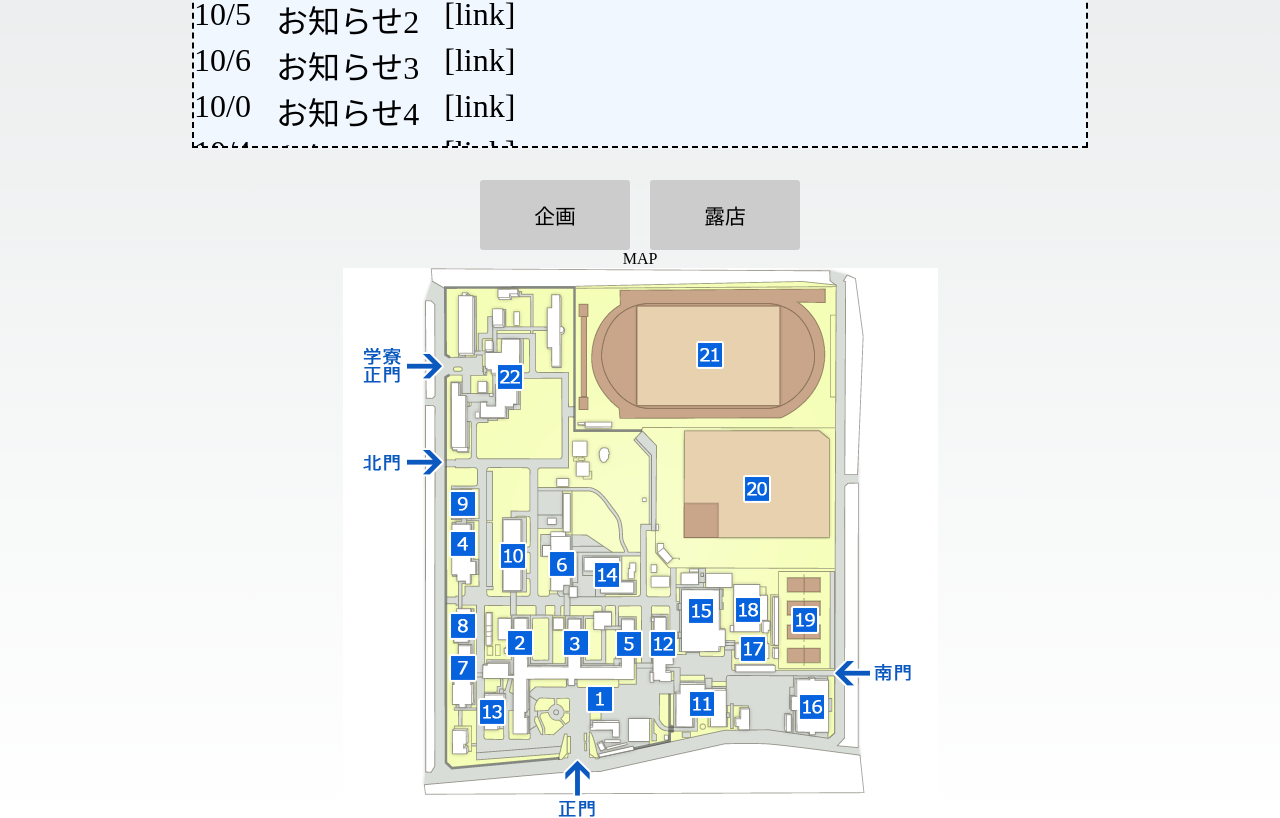
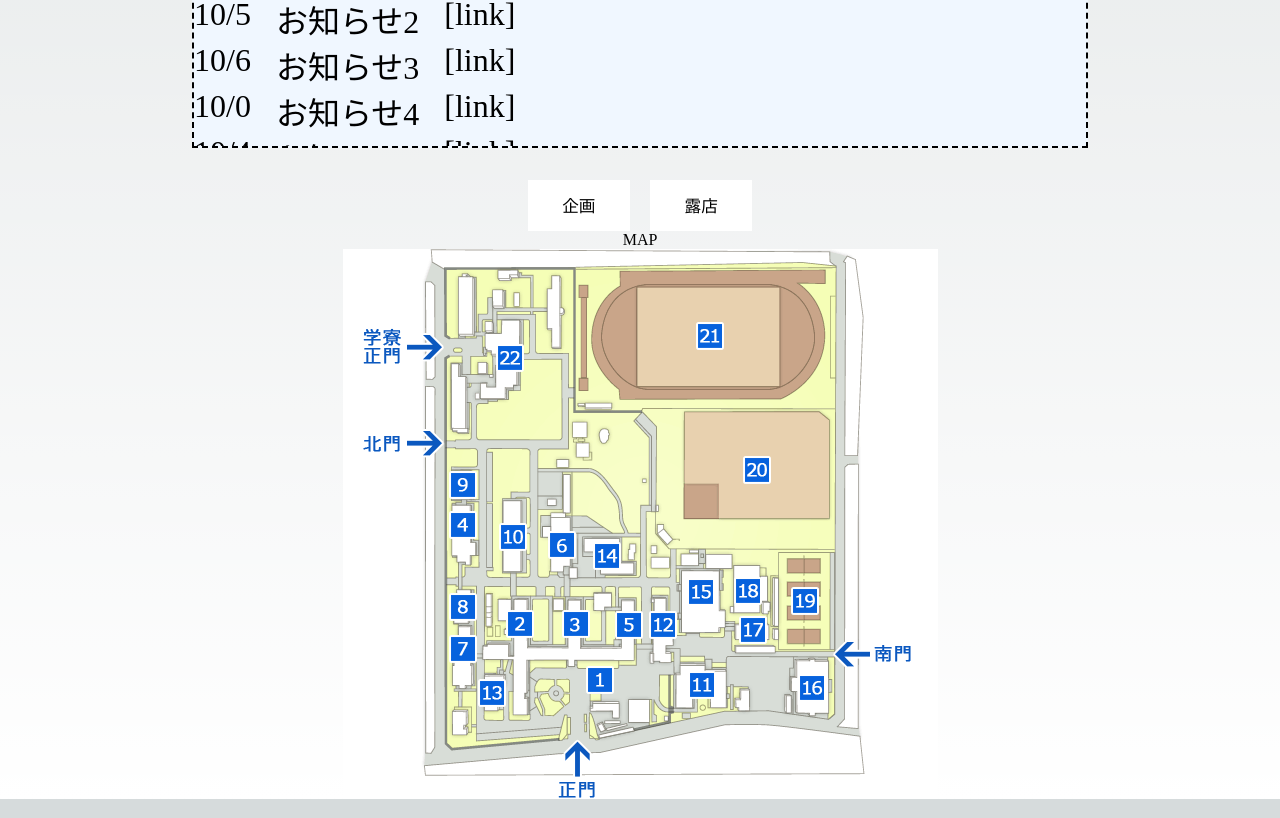
Before and after one commit to nitfc-festival-system-team/2023hp, a Next.js app: page / in a window 1280 px wide. Shown: the part 950-1768 px from the top of the page. Built offline with nearby package versions, Linux system fonts and the light colour scheme; a web font is replaced by a local one.

Commit message:
feat: ボタンにアニメーションをテスト実装

```diff
--- a/src/components/PageTransitionButton.tsx
+++ b/src/components/PageTransitionButton.tsx
@@ -1,4 +1,5 @@
 import { useRouter } from "next/router";
+import { motion } from "framer-motion";
 
 export const PageTransitionButton = ({
   buttonText,
@@ -9,27 +10,39 @@ export const PageTransitionButton = ({
 }) => {
   const router = useRouter();
 
-  const buttonStyle = {
-    width: "150px",
-    height: "70px",
-    backgroundColor: "#cccccc",
-    color: "black",
-    borderRadius: "0.2rem",
-    cursor: "pointer",
-    display: "flex",
-    justifyContent: "center",
-    alignItems: "center",
-    fontSize: "1.3rem",
+  const handleClick = () => {
+    router.push("/contents/" + nextPage);
+    return;
   };
 
   return (
-    <span
-      style={buttonStyle}
-      onClick={() => {
-        router.push("/contents/" + nextPage);
-      }}
-    >
-      {buttonText}
-    </span>
+    <div>
+      <motion.div
+        style={{
+          width: "8vw",
+          height: "4vw",
+          backgroundColor: "white",
+        }}
+        whileHover={{ scale: 1.2, fillOpacity: 0.5 }}
+        whileTap={{
+          scale: 0.8,
+          rotate: -90,
+        }}
+        onClick={handleClick}
+      >
+        <p
+          style={{
+            display: "flex",
+            justifyContent: "center",
+            alignItems: "center",
+            height: "100%",
+            color: "black",
+            fontSize: "1.3vw",
+          }}
+        >
+          {buttonText}
+        </p>
+      </motion.div>
+    </div>
   );
 };
```
